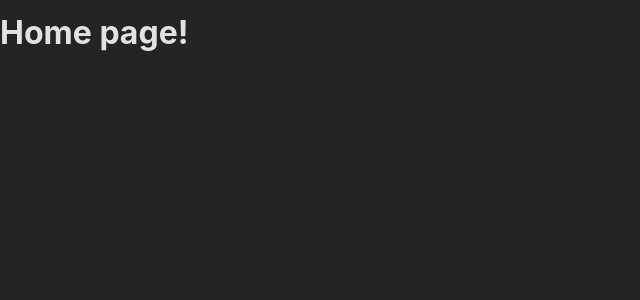
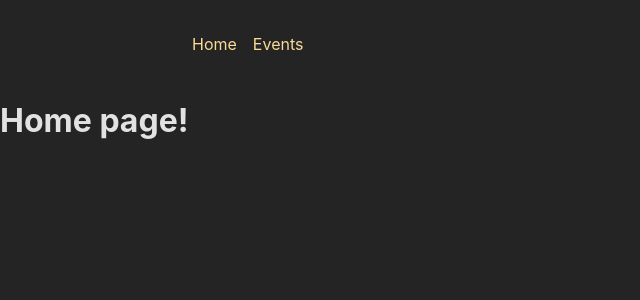
Before and after one commit to jeongsangtae/react-complete-training-advanced-routing, a React (Create React App) app in the folder frontend/: page / in a window 1280 px wide. Shown: the top 300 px of the page, without its empty margins (0-640 px from the left). Built offline with nearby package versions, Linux system fonts and the light colour scheme.

Commit message:
React Complete Training Advanced Routing - challenge 3 finish

```diff
--- a/frontend/src/components/MainNavigation.js
+++ b/frontend/src/components/MainNavigation.js
@@ -1,4 +1,4 @@
-import classes from './MainNavigation.module.css';
+import classes from "./MainNavigation.module.css";
 
 function MainNavigation() {
   return (
--- /dev/null
+++ b/frontend/src/pages/Root.js
@@ -0,0 +1,13 @@
+import { Outlet } from "react-router-dom";
+import MainNavigation from "../components/MainNavigation";
+
+const Root = () => {
+  return (
+    <>
+      <MainNavigation />
+      <Outlet />
+    </>
+  );
+};
+
+export default Root;
```
Also changed, not shown: frontend/src/App.js (+12 -5 lines).
